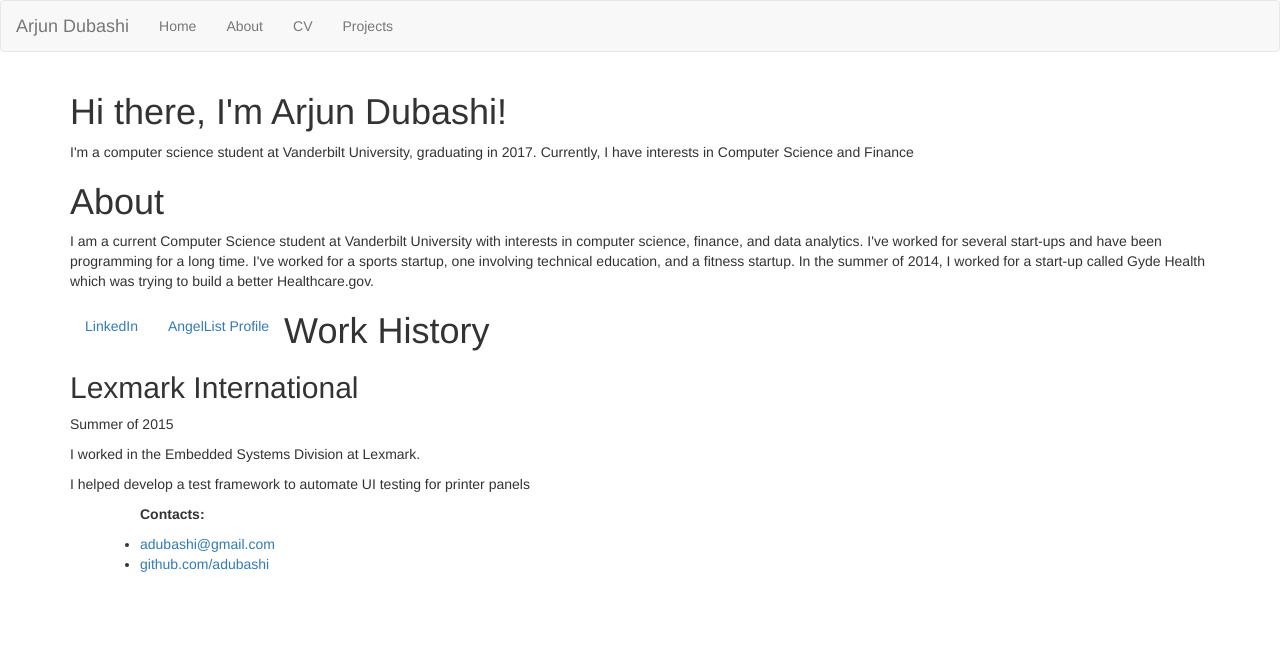
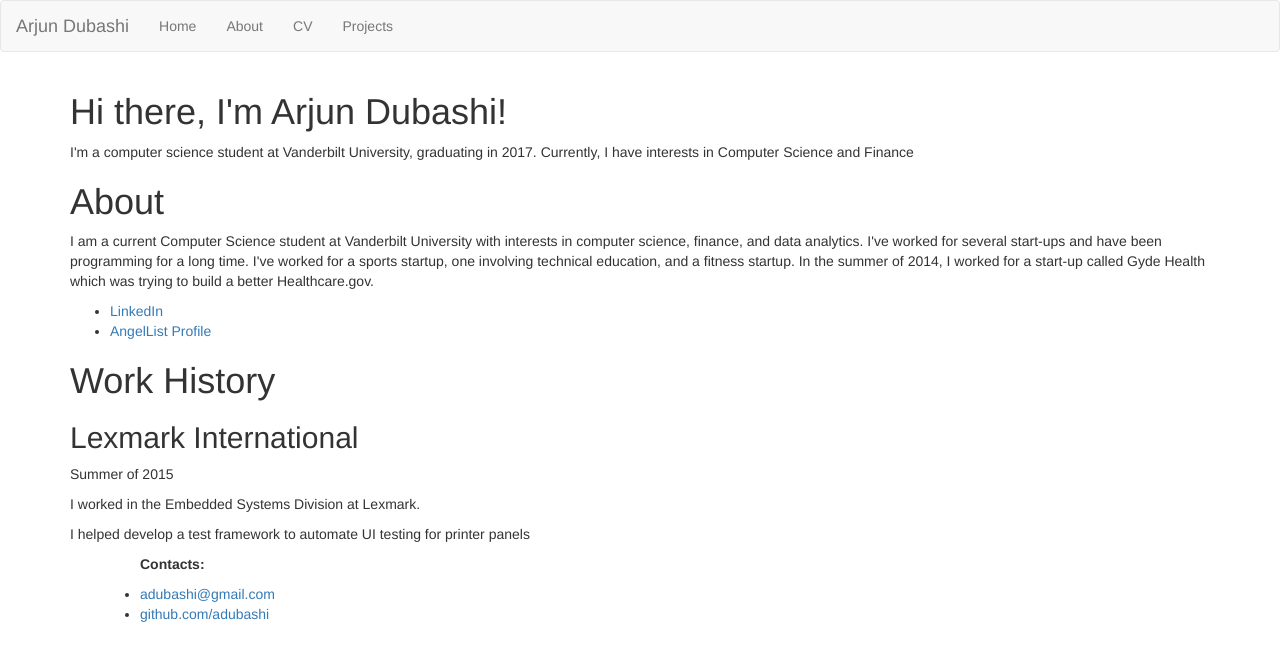
Before and after one commit to adubashi/adubashi.github.io, a Jekyll site: the page built from index.html, in a window 1280 px wide. Shown: the top 661 px of the page. Built offline with Jekyll 4.4.1, drawn with Linux system fonts in a browser that asks for light colours.

Commit message:
Update index.html

```diff
--- a/index.html
+++ b/index.html
@@ -8,20 +8,20 @@ title: Arjun Dubashi
 	interests in Computer Science and Finance</p>
 </div><!-- /.blurb -->
 
-		<div class="about">
+<div class="about">
 			<h1>About</h1>
 			<p>I am a current Computer Science student at Vanderbilt University with interests in computer science, finance, and data analytics.
 			I've worked for several start-ups and have been programming for a long time. I've worked for a sports startup, one involving technical education, and a fitness startup.
 			In the summer of 2014, I worked for a start-up called Gyde Health which was trying to build a better Healthcare.gov.
 			</p>
 
-			<ul class="nav navbar-nav">
+			<ul>
 				<li><a href="#https://www.linkedin.com/in/arjundubashi">LinkedIn</a></li>
 				<li><a href="#https://angel.co/arjun-dubashi">AngelList Profile</a></li>
 			</ul>
-		</div>
-		<p>                                                                                   </p>
-		<div class="work">
+</div>
+
+<div class="work">
 			<h1>Work History</h1>
 			<div id="lexmark">
 				<h2>Lexmark International</h2>
@@ -29,4 +29,4 @@ title: Arjun Dubashi
 				<p>I worked in the Embedded Systems Division at Lexmark.</p>
 				<p>I helped develop a test framework to automate UI testing for printer panels</p>
 			</div>
-		</div>
+</div>
```
